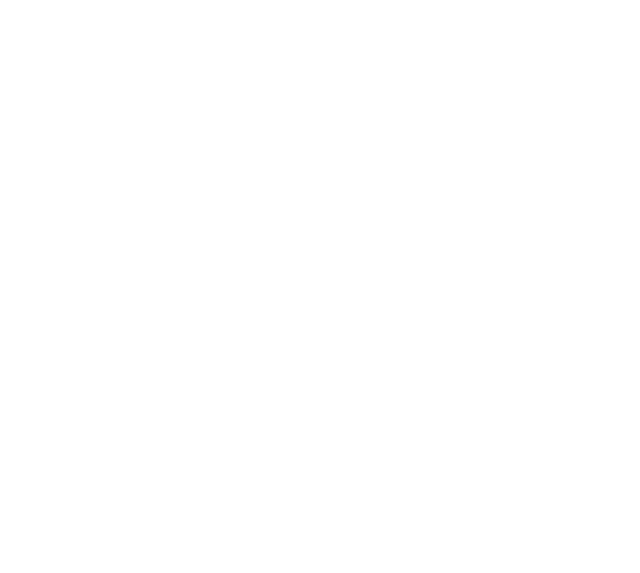
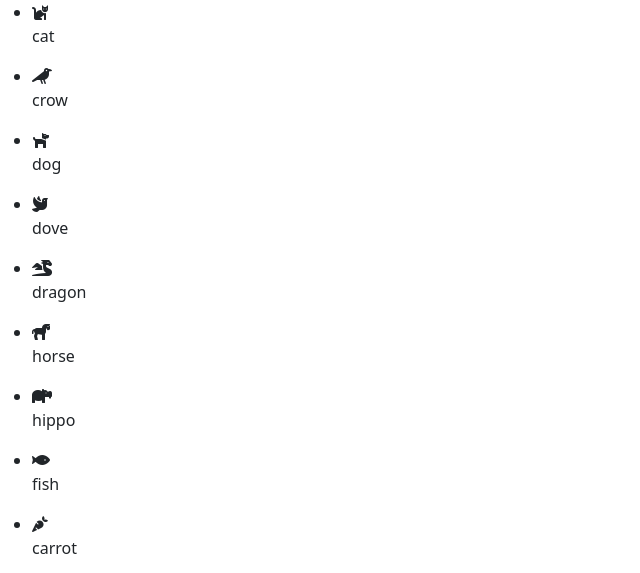
Before and after one commit to WalterFrongia/js-es6-icons, a plain HTML site: page index.html in a window 1280 px wide. Shown: the top 573 px of the page, without its empty margins (0-640 px from the left). Drawn offline with nearby package versions, Linux system fonts and the light colour scheme.

Commit message:
Aggiunto forEach per stampare oggetto con array

```diff
--- a/index.html
+++ b/index.html
@@ -18,6 +18,14 @@
 </head>
 <body>
 
+    <ul id = "my-container-icons">
+        <!-- <li class="my-icon">
+            <i class="fas fa-dog"></i>
+            <p>Dog</p>
+        </li> -->
+    </ul>
+
+
     <script src="myscript.js">
     </script>
 </body>
--- a/myscript.js
+++ b/myscript.js
@@ -8,7 +8,7 @@
 // Creiamo una select con i tipi di icone e usiamola per filtrare le icone
 
 
-let icon =
+let icons =
 [
 	{
 		name: 'cat',
@@ -107,3 +107,18 @@ let icon =
 		family: 'fas'
 	}
 ];
+
+
+let contenitoreIcons = document.getElementById("my-container-icons")  //salvo in una variabile la stampa per html
+
+icons.forEach((element) => {   //utilizzo il foEach per ciclare ogni elemento dell'oggetto nell'array
+    console.log(element);
+                                    // questo serve per stampare codice html nel file JS,
+                                    // la sintassi dollaro e parentesi graffe serve per aggiungere variabili e oggetti con valore specifico tramite
+                                    //il punto
+                                    // += (serve per aggiungere ogni elemento)
+    contenitoreIcons.innerHTML +=  `<li class="my-icon">
+                                        <i class="${element.family} ${element.prefix}${element.name}"></i>
+                                        <p>${element.name}</p>
+                                    </li>`
+});
```
